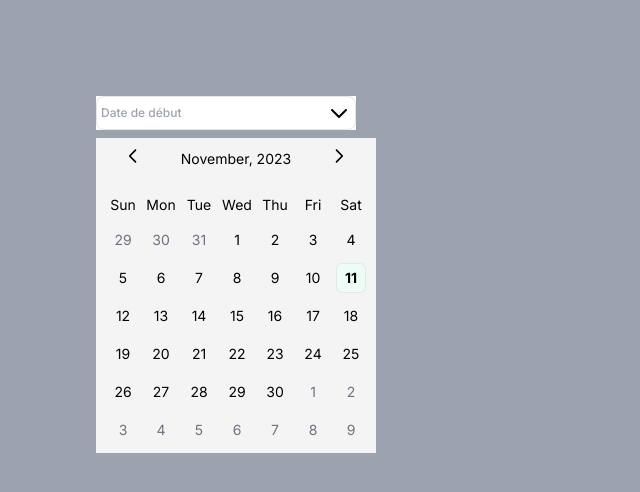
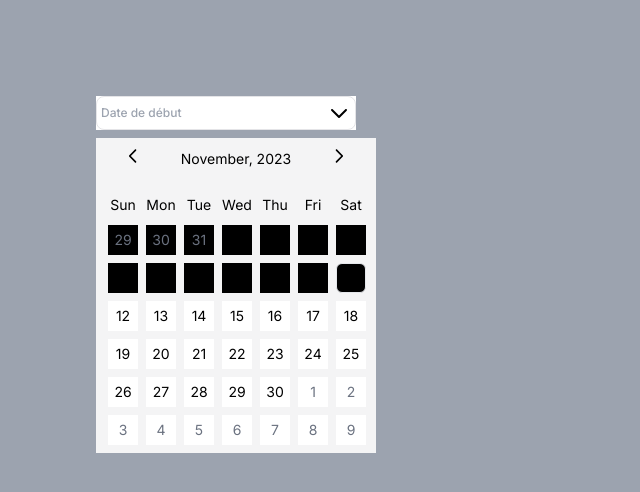
Before and after one commit to MarcAndersonGilles/nextjs-test, a Next.js app: page / in a window 1280 px wide. Both pictures are taken after a click on the button 339 px from the left and 113 px from the top of the page. Shown: the top 492 px of the page, without its empty margins (0-640 px from the left). Built offline with nearby package versions, Linux system fonts and the light colour scheme.

Commit message:
feature/ disabled btns if date is lower than curre

```diff
--- a/components/CustomDatePicker2.tsx
+++ b/components/CustomDatePicker2.tsx
@@ -208,18 +208,23 @@ function DatePickerMessage({ canSelectBeforeDate }: datePickerProps) {
                                 const today = new Date()
                                 const isFromPreviousMonth = index < previousMonthArray.length;
                                 const isFromNextMonth = index >= previousMonthArray.length + currentMonthArray.length;
+                                const disabledPreviousDates = canSelectBeforeDate && index < daysToShow.length && day < today.getDate() ? "bg-black" : "bg-white"
 
+                                const valueItem = isFromPreviousMonth ? new Date(currentDate.getFullYear(), currentDate.getMonth() - 1, day).toISOString() :
+                                    isFromNextMonth ? new Date(currentDate.getFullYear(), currentDate.getMonth() + 1, day).toISOString() :
+                                        new Date(currentDate.getFullYear(), currentDate.getMonth(), day).toISOString()
 
+                                        const disabledButton = valueItem < new Date().toISOString() ? "bg-black" : "bg-white"
                                 return (
                                     <div
                                         key={index}
                                         className={`${day === today.getDate() &&
                                             currentDate.getMonth() === today.getMonth() &&
                                             currentDate.getFullYear() === today.getFullYear()
-                                            &&  !isFromPreviousMonth && !isFromNextMonth
+                                            && !isFromPreviousMonth && !isFromNextMonth
                                             ? 'font-bold text-figma-neutre-200 bg-[#ECFDF5] border border-primary rounded-md'
                                             : 'hover:bg-[#ECFDF5] hover:border-primary hover:rounded-md hover:font-bold hover:text-figma-neutre-200 hover:border'
-                                            } text-center w-[30px] h-[30px] flex items-center justify-center  ${index < previousMonthArray.length ||
+                                            } text-center w-[30px] h-[30px] flex items-center justify-center ${disabledButton}   ${index < previousMonthArray.length ||
                                                 index >= previousMonthArray.length + currentMonthArray.length
                                                 ? 'text-gray-500'
                                                 : 'text-black'
@@ -229,13 +234,15 @@ function DatePickerMessage({ canSelectBeforeDate }: datePickerProps) {
                                         <button
                                             type='button'
                                             className=''
-
-                                            onClick={() => {
+                                            value={valueItem}
+                                                disabled={valueItem < new Date().toISOString()}
+                                            onClick={(e) => {
                                                 const isFromPrevious = isFromPreviousMonth && day !== null;
                                                 const isFromNext = isFromNextMonth && day !== null;
 
                                                 handleDateClick(day, isFromPrevious, isFromNext);
                                                 setOpenDatePickerStart(false);
+                                                console.log(e.currentTarget.value)
                                             }}
                                         >
                                             {day !== null ? day : ''}
```
